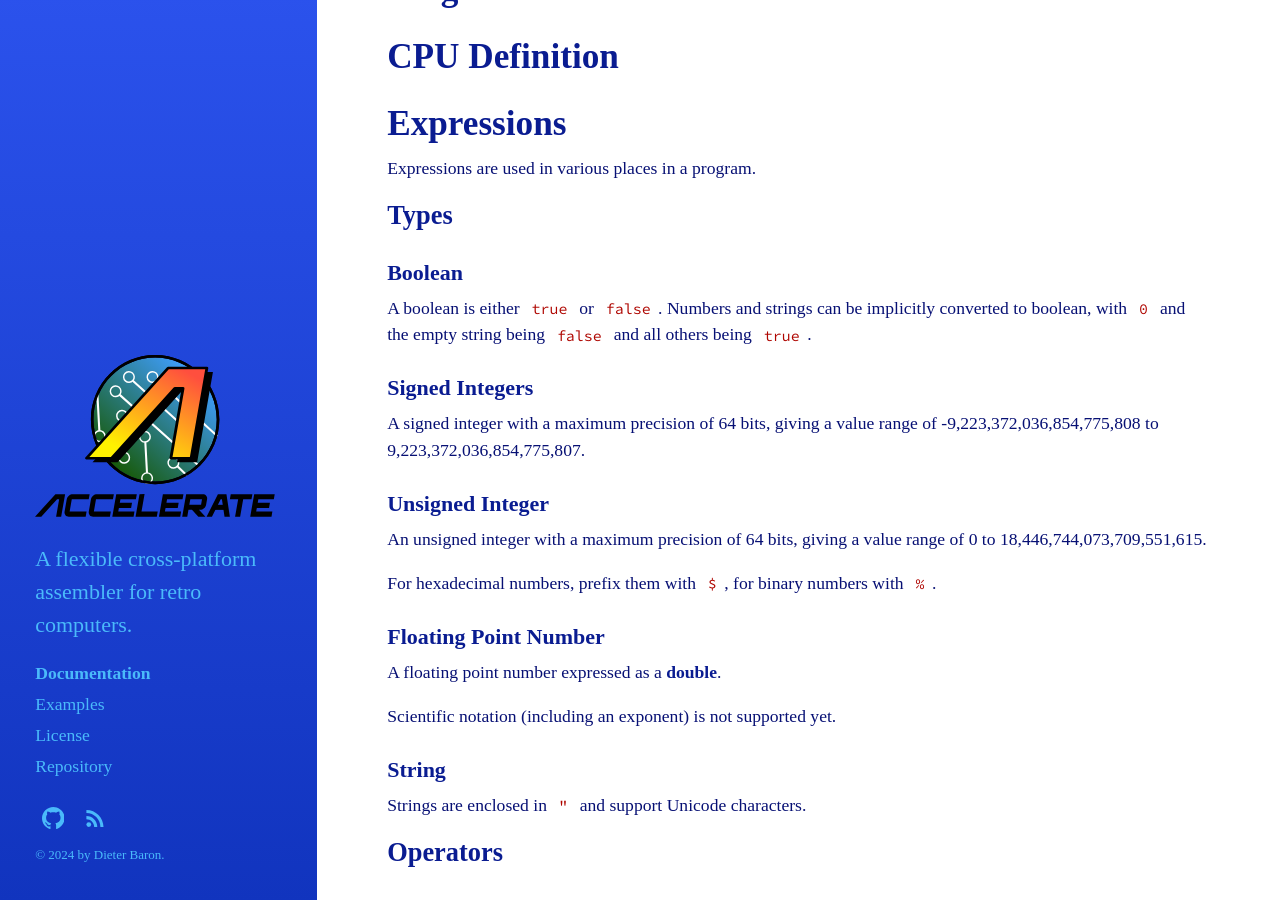
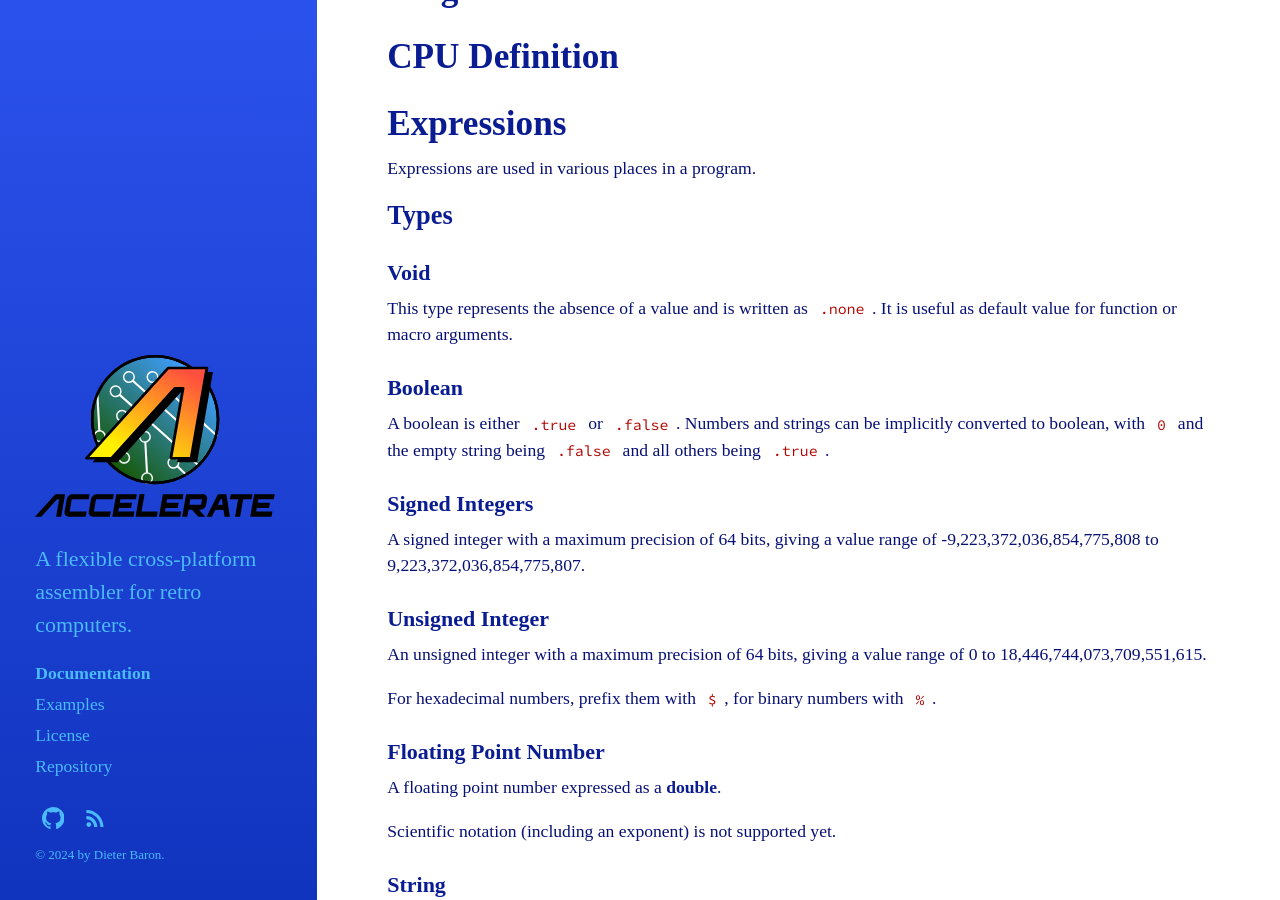
Before and after one commit to T-Pau/accelerate.tpau.group, a Jekyll site: the page built from documentation/index.markdown, in a window 1280 px wide and 900 px high, scrolled down 2722 px. Built offline with Jekyll 4.4.1, drawn with Linux system fonts in a browser that asks for light colours; some web fonts are replaced.

Commit message:
Small updates.

```diff
--- a/documentation/index.markdown
+++ b/documentation/index.markdown
@@ -100,9 +100,13 @@ Expressions are used in various places in a program.
 
 ## Types
 
+### Void
+
+This type represents the absence of a value and is written as `.none`. It is useful as default value for function or macro arguments.
+
 ### Boolean
 
-A boolean is either `true` or `false`. Numbers and strings can be implicitly converted to boolean, with `0` and the empty string being `false` and all others being `true`.
+A boolean is either `.true` or `.false`. Numbers and strings can be implicitly converted to boolean, with `0` and the empty string being `.false` and all others being `.true`.
 
 ### Signed Integers
 
@@ -165,7 +169,7 @@ All binary operators are left associative. The following list shows their relati
 - `<<` (Shift Left), `>>` (Shift Right)
 - `*` (Multiply), `/` (Divide), `&` (Bitwise And)
 - `+` (Add), `-` (Subtract), `|` (Bitwise Or), `^` (Bitwise Exclusive Or)
-- `=` (Equal), `!=` (Not Equal), `<` (Less), `<=` (Less Than), `>` (Greater), `>=` (Greater Than)
+- `==` (Equal), `!=` (Not Equal), `<` (Less), `<=` (Less Than), `>` (Greater), `>=` (Greater Than)
 - `&&` (Logical And)
 - `||` (Logical Or)
 
```
